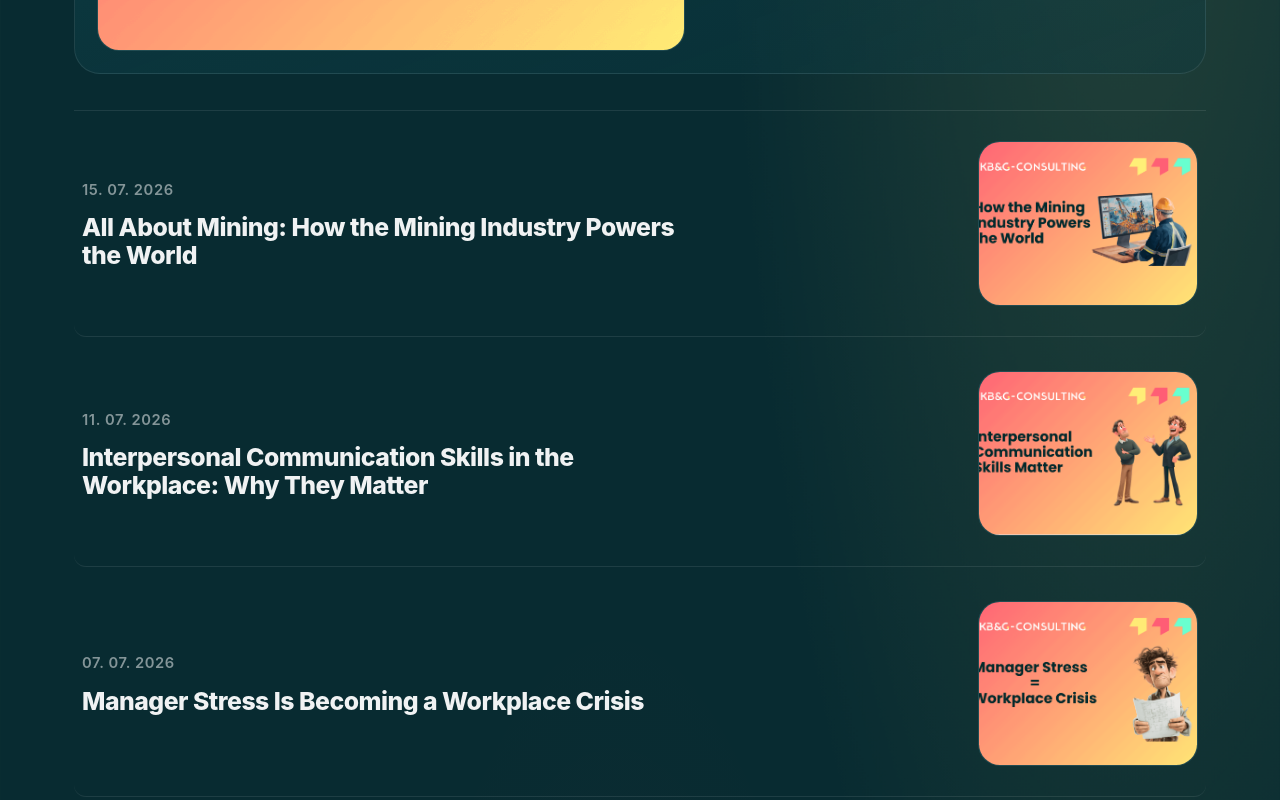
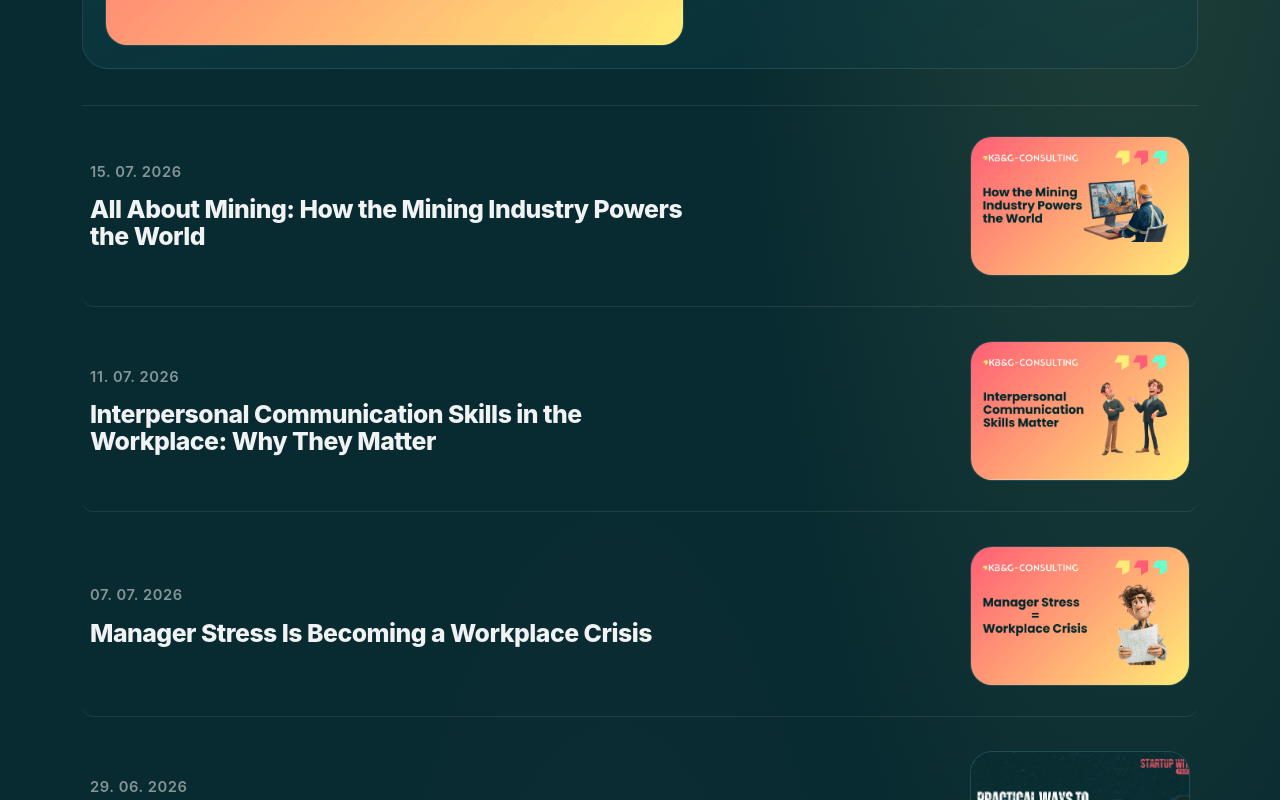
Before and after one commit to mamed259/kbngconsulting, a Next.js app: page /blog in a window 1280 px wide. Shown: the part 780-1580 px from the top of the page. Built offline with nearby package versions, Linux system fonts and the light colour scheme; no server answers.

Commit message:
cronjob 3

```diff
--- a/app/blog.css
+++ b/app/blog.css
@@ -79,9 +79,10 @@
 
 /* ---------- List ---------- */
 .blog-shell {
-  padding: 132px 24px 96px;
+  padding: 132px 32px 96px;
   max-width: var(--maxw);
   margin: 0 auto;
+  border-bottom: 1px solid var(--line);
 }
 
 .blog-heading {
@@ -262,7 +263,7 @@
 }
 
 .blog-item-media {
-  aspect-ratio: 4 / 3;
+  aspect-ratio: 5 / 3;
   width: 100%;
   min-height: 140px;
 }
```
Also changed, not shown: 1 other file (tests, documents, lock files or other folders).
